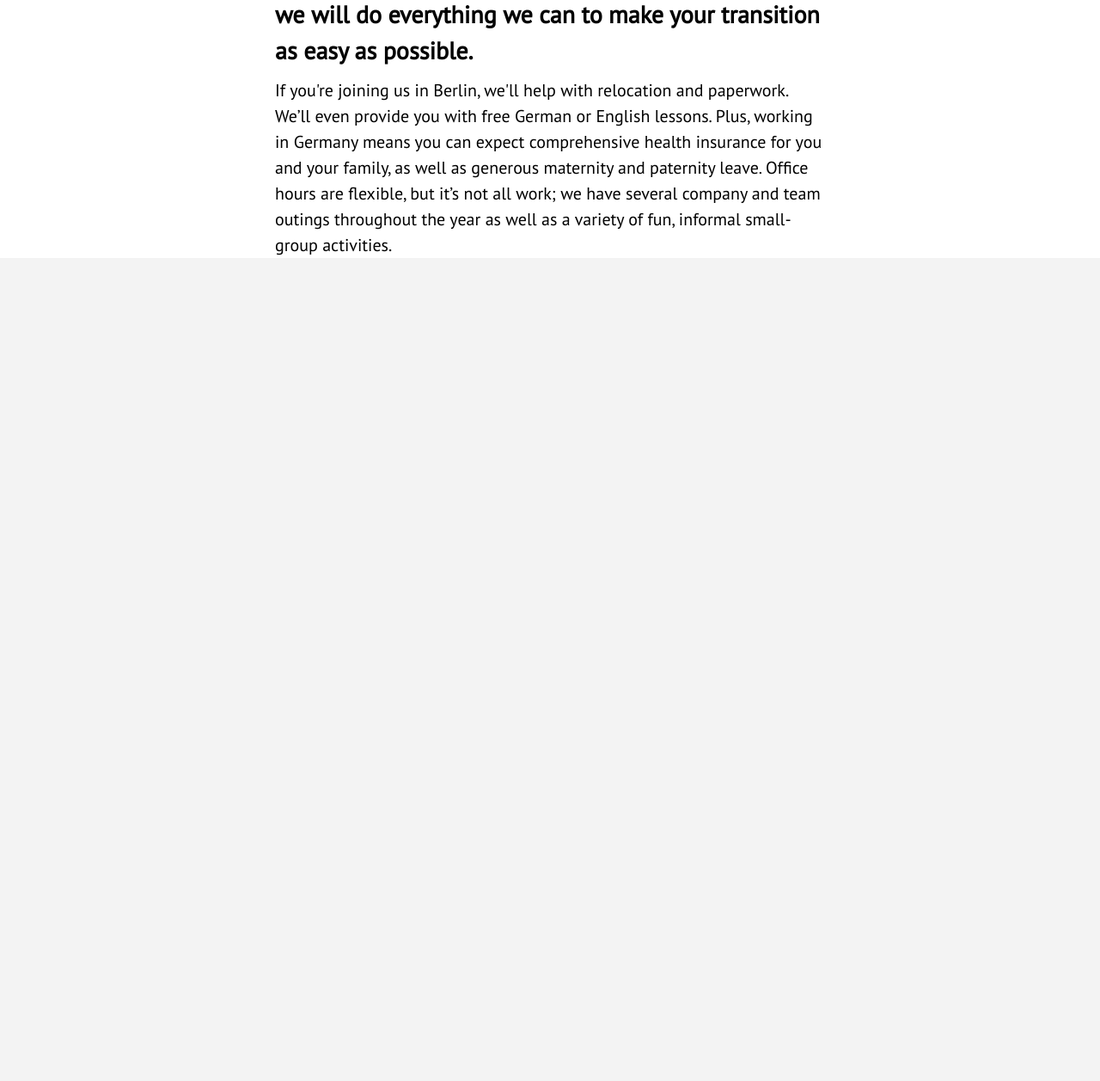
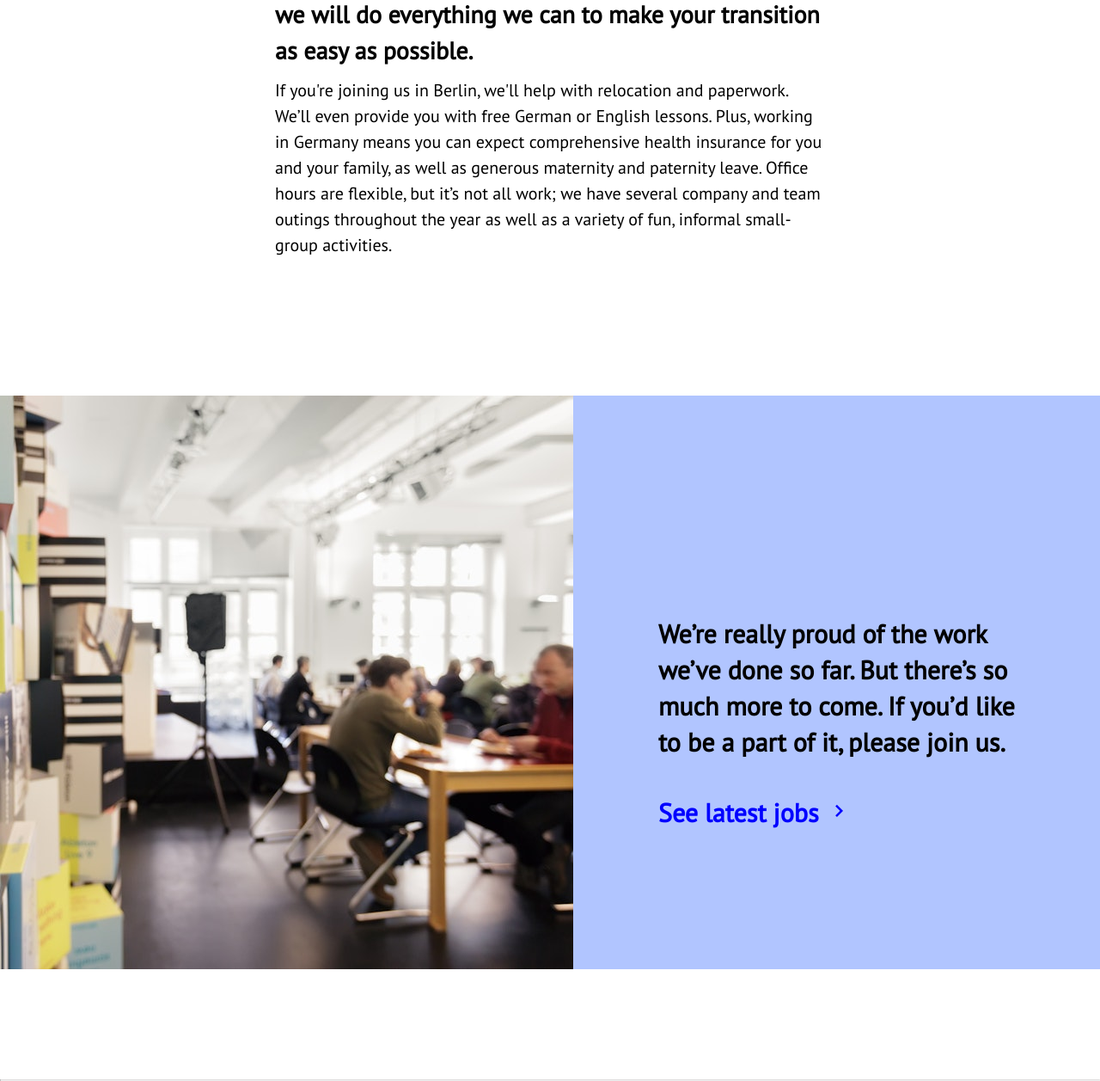
Before and after one commit to NiharPanda23/Ableton-copy, a plain HTML site: page public/index.html in a window 1280 px wide. Shown: the part 8327-9584 px from the top of the page at 86% size. Before the commit the page ends 8627 px from the top, so only its background shows below. Drawn offline with nearby package versions, Linux system fonts and the light colour scheme.

Commit message:
proud part completed

```diff
--- /dev/null
+++ b/css/sections/proud.css
@@ -0,0 +1,28 @@
+.proud {
+    background-color: var(--color-white);
+    padding: 10rem 0 8rem 0;
+    display: flex;
+    justify-content: center;
+
+}
+
+.proud_color{
+    height: 667px;
+    width: 667px;
+    background-color: #b1c5ff;
+}
+
+.proud_color-div{
+    width: 415px;
+    height: 40px;
+    margin: 16rem auto;
+}
+.proud_color-div h1{
+    font-size: 30px;
+    line-height: 42px;
+}
+
+.proud_color-div h1:last-child{
+    color: #0000ff;
+    margin-top: 40px;
+}
--- a/css/styles.css
+++ b/css/styles.css
@@ -9,6 +9,7 @@
 @import url("sections/webelive.css");
 @import url("sections/passion.css");
 @import url("sections/employee.css");
+@import url("sections/proud.css");
 
 
 :root{
--- a/public/index.html
+++ b/public/index.html
@@ -6,6 +6,7 @@
     <meta name="viewport" content="width=device-width, initial-scale=1.0">
     <link rel="icon" href="../assets/favicon.ico">
     <title>Frontend Practice | Ableton project</title>
+    <link href='https://unpkg.com/boxicons@2.1.4/css/boxicons.min.css' rel='stylesheet'>
     <link rel="stylesheet" href="../css/styles.css">
 </head>
 
@@ -158,6 +159,21 @@
             </div>
         </div>
     </section>
+
+
+    <section>
+        <div class="proud">
+            <img src="../assets/proud.jpeg" alt="">
+            <div class="proud_color">
+                <div class="proud_color-div">
+                    <h1>We’re really proud of the work we’ve done so far. But there’s so much more to come. If you’d
+                        like to be a part of it, please join us.</h1>
+                    <h1><a href="">See latest jobs <i class='bx bx-chevron-right'></i></a></h1>
+                </div>
+            </div>
+        </div>
+    </section>
+    <hr>
 </body>
 
 </html>
```
